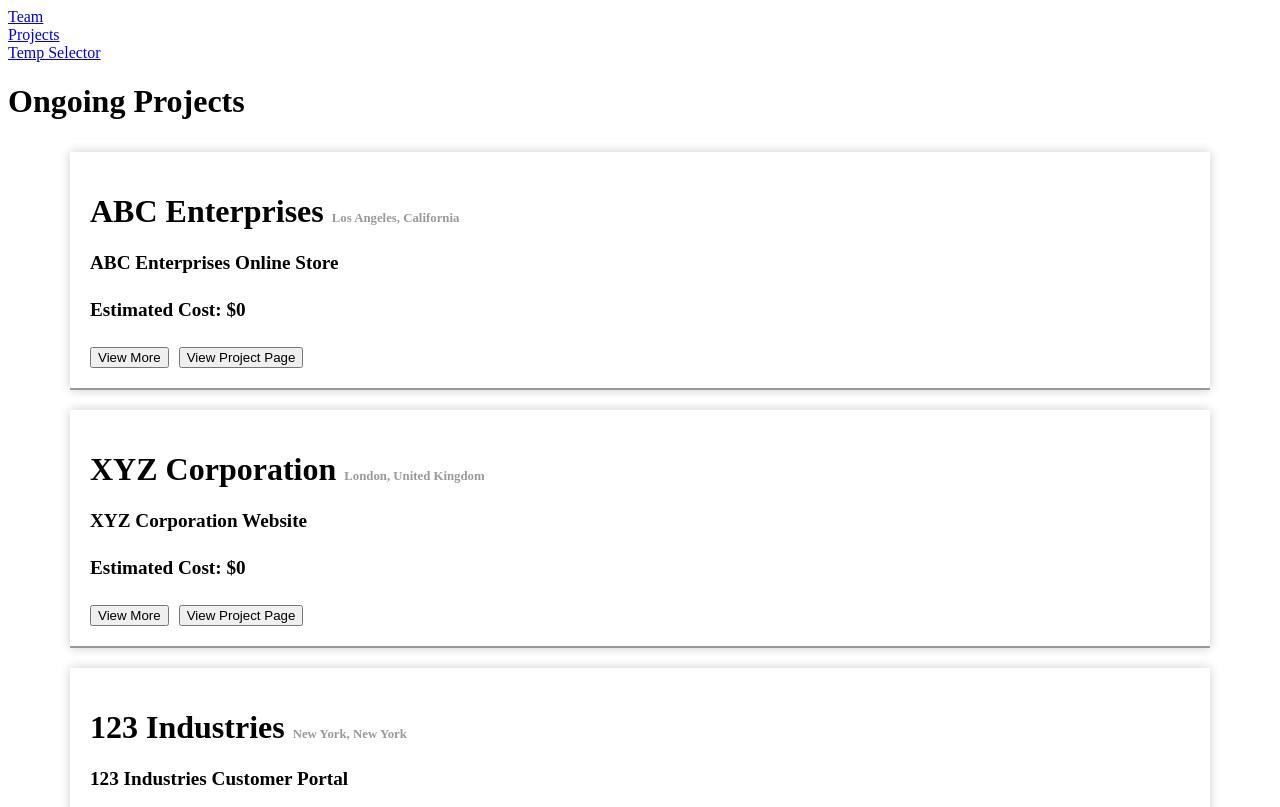
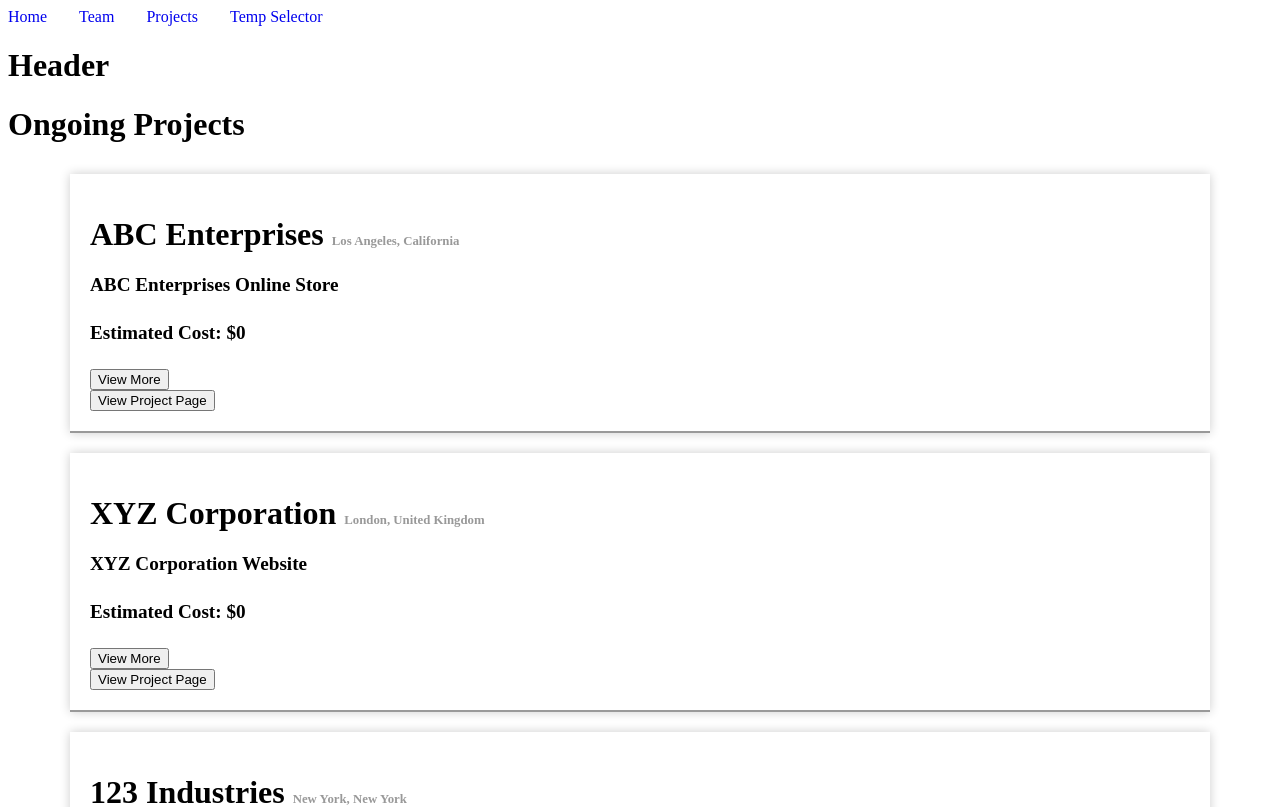
Before and after one commit to tascott/Project-2, a React (Vite) app: page /projects in a window 1280 px wide. Shown: the top 807 px of the page. Built offline with nearby package versions, Linux system fonts and the light colour scheme.

Commit message:
Updating Routing

```diff
--- a/package.json
+++ b/package.json
@@ -1,7 +1,7 @@
 {
   "name": "web-garage",
   "private": true,
-  "version": "0.0.0",
+  "version": "0.0.5",
   "type": "module",
   "scripts": {
     "dev": "vite",
--- a/src/App.jsx
+++ b/src/App.jsx
@@ -1,25 +1,36 @@
 import './App.css';
-import { BrowserRouter as Router, Route, Routes } from 'react-router-dom';
+import { Routes, Route } from 'react-router-dom';
 import Home from './pages/Home';
 import Team from './components/Team';
 import ProjectList from './components/ProjectList';
 import ProjectPage from './pages/Project';
 import Navbar from './components/Navbar/Navbar';
 import Weather from './components/weatherAPI/Weather';
+import Header from './components/Header';
+import Footer from './components/Footer';
+import NotFound from './pages/NotFound';
+
+
 
 function App() {
   return (
-    <Router>
+    <div className='App'>
+
       <Navbar />
+      <Header />
       <Routes>
-        <Route index element={<Home />} />
+        <Route index path='/' element={<Home />} />
+        <Route>
+          <Route path='/team' element={<Team />} />
+          <Route path="/projects" element={<ProjectList />} />
+          <Route path="/project/:projectID" element={<ProjectPage />} />
+          <Route path="/weather" element={<Weather />} />
+          <Route path="/*" element={<NotFound />} />
+        </Route>
 
-        <Route path="/team" element={<Team />} />
-        <Route path="/projects" element={<ProjectList />} />
-        <Route path="/projects/:urlFriendlyName" element={<ProjectPage />} />
-        <Route path="/weather" element={<Weather />} />
       </Routes>
-    </Router >
+      <Footer />
+    </div>
   );
 }
 
--- a/src/components/Navbar/Navbar.jsx
+++ b/src/components/Navbar/Navbar.jsx
@@ -3,7 +3,11 @@ import './navbar.css';
 
 function Navbar(props) {
   return (
-    <div className="Navbar">
+    <div className="navbar">
+      <Link to="/home">
+        Home
+        <br />
+      </Link>
       <Link to="/team">
         Team
         <br />
--- a/src/components/Navbar/navbar.css
+++ b/src/components/Navbar/navbar.css
@@ -0,0 +1,6 @@
+.navbar,
+a {
+  display: flex;
+  gap: 2rem;
+  text-decoration: none;
+}
--- a/src/main.jsx
+++ b/src/main.jsx
@@ -1,10 +1,14 @@
-import React from 'react'
-import ReactDOM from 'react-dom/client'
-import WrappedApp from './App'
-import './index.css'
+import React from 'react';
+import ReactDOM from 'react-dom/client';
+import { BrowserRouter } from "react-router-dom";
+
+import App from './App';
+import './index.css';
 
 ReactDOM.createRoot(document.getElementById('root')).render(
-  <React.StrictMode>
-    <WrappedApp />
-  </React.StrictMode>,
-)
+  <BrowserRouter>
+    <React.StrictMode>
+      <App />
+    </React.StrictMode>
+  </BrowserRouter>
+);
--- a/src/pages/Home/index.jsx
+++ b/src/pages/Home/index.jsx
@@ -1,11 +1,10 @@
 import "./style.css";
-import { Link } from 'react-router-dom';
+// import { Link } from 'react-router-dom';
 
 function Home(props) {
   return (
     <div className="home">
       <h1>Home</h1>
-
     </div>
   );
 }
--- /dev/null
+++ b/src/pages/NotFound/index.jsx
@@ -0,0 +1,12 @@
+import "./style.css";
+// import { Link } from 'react-router-dom';
+
+function NotFound(props) {
+  return (
+    <div className="not--found">
+      <h1>Page Not Found</h1>
+    </div>
+  );
+}
+
+export default NotFound;
```
Also changed, not shown: src/pages/NotFound/style.css (added).
